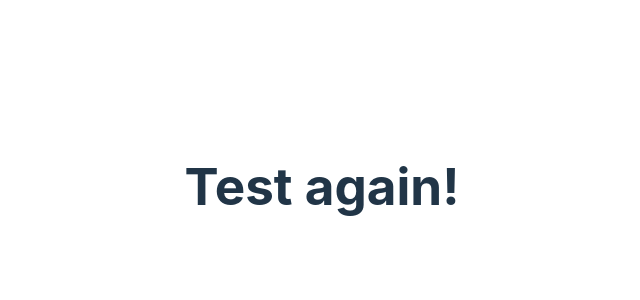
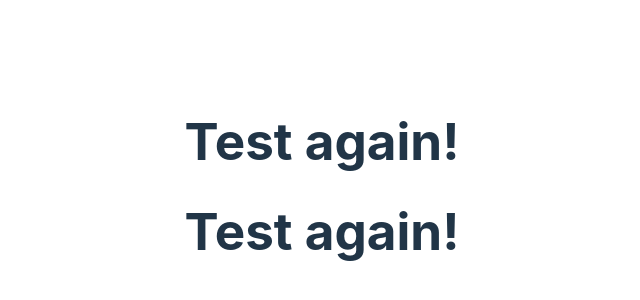
Before and after one commit to sgfaught1/Portfolio-Spencer_Faught, a React (Vite) app in the folder portfolio_Spencer-Faught/: page / in a window 1280 px wide. Shown: the part 214-514 px from the top of the page, without its empty margins (318-958 px from the left). Built offline with nearby package versions, Linux system fonts and the light colour scheme.

Commit message:
Update App.jsx

```diff
--- a/portfolio_Spencer-Faught/src/App.jsx
+++ b/portfolio_Spencer-Faught/src/App.jsx
@@ -7,6 +7,7 @@ function App() {
   return (
     <>
       <h1>Test again!</h1>
+      <h1>Test again!</h1>
     </>
   )
 }
```
